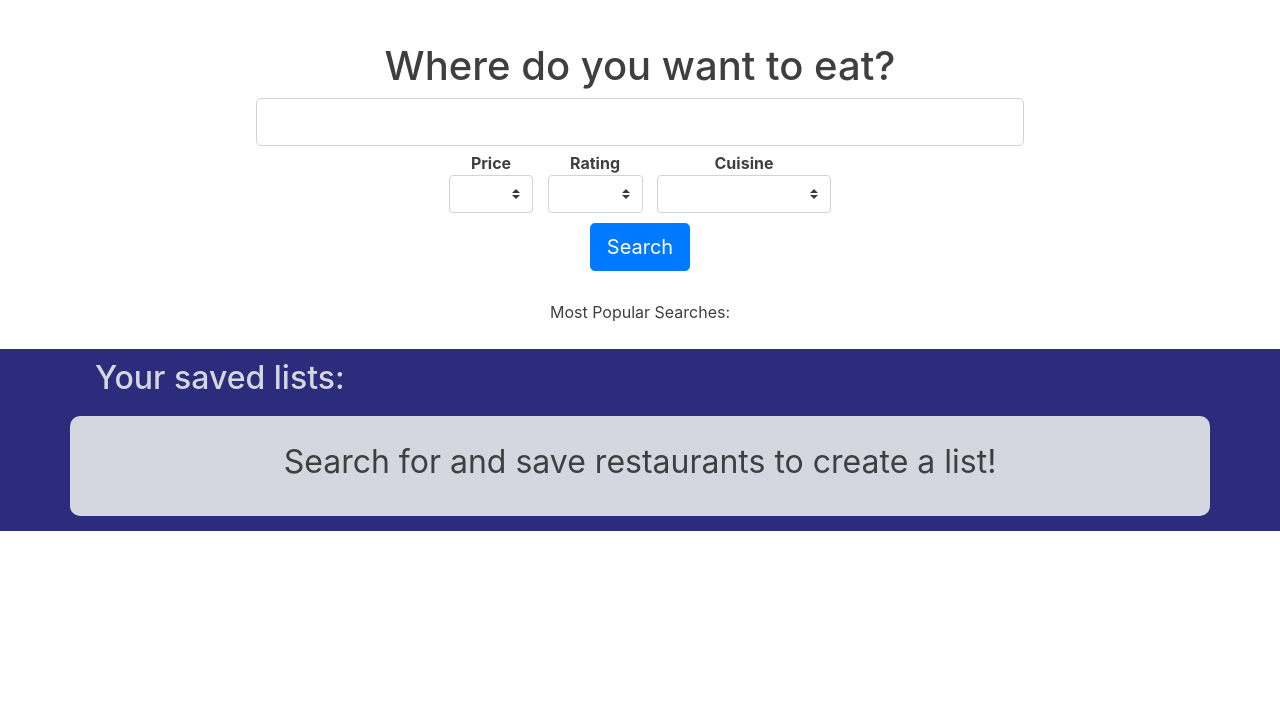
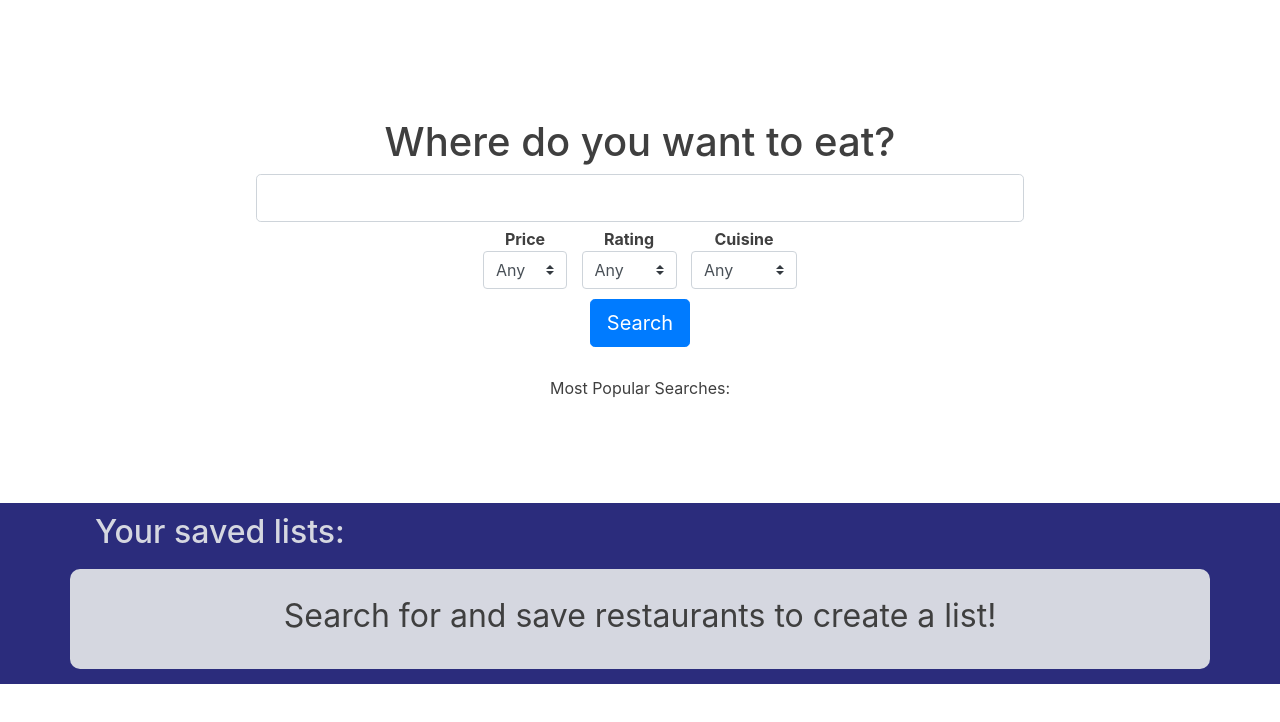
Before and after one commit to mikeymuller/ByteSaver, a website with bundled scripts: page src/html/homepage.html in a window 1280 px wide. Built offline with nearby package versions, Linux system fonts and the light colour scheme; no server answers.

Commit message:
Fixed some view bugs

```diff
--- a/src/css/homepage.css
+++ b/src/css/homepage.css
@@ -1,9 +1,13 @@
 
 .location-searcher{
-    padding: 2% 20% 2% 20%;
+    padding: 8% 20% 8% 20%;
     color: rgb(63, 63, 63);
     text-align: center;
     border-bottom: black;
+}
+
+.all-content{
+    min-height: 100%;
 }
 
 .location-search-button{
@@ -24,6 +28,8 @@
 
 body{
     background-color: rgb(213, 215, 224);
+    height: 100%;
+    margin: 0;
 }
 
 
@@ -47,6 +53,7 @@ body{
 .saved-lists{
     background-color: rgba(2, 3, 99, 0.836);
     color: rgb(213, 215, 224);
+    min-height: 100%;
 }
 
 h2{
--- a/src/html/homepage.html
+++ b/src/html/homepage.html
@@ -15,7 +15,7 @@
     </head>
 
     <body>
-        <div class="container">
+        <div class="all-content">
                 <nav class="navbar navbar-ct-default navbar-fixed-top" role="navigation">
                     <div class="collapse navbar-collapse" id="bs-example-navbar-collapse-1">
                     <ul class="nav navbar-nav navbar-right">
@@ -32,7 +32,7 @@
                         </li>
                     </ul>
                     </div><!-- /.navbar-collapse -->
-                </div><!-- /.container-fluid -->
+                <!-- /.container-fluid -->
                 </nav>
                   <!--  end navbar -->
             <div class = "location-searcher">
@@ -48,7 +48,7 @@
                     <strong>Price</strong>
                     <br>
                     <select id="price_filter" class="custom-select">
-                            <option value="blank"></option>
+                            <option value="blank">Any</option>
                             <option value="1">$</option>
                             <option value="2">$$</option>
                             <option value="3">$$$</option>
@@ -59,7 +59,7 @@
                     <strong>Rating</strong>
                     <br>
                     <select id="rating_filter" class="custom-select">
-                            <option value="blank"></option>
+                            <option value="blank">Any</option>
                             <option value=1>1 star</option>
                             <option value=2>2 stars</option>
                             <option value=3>3 stars</option>
@@ -71,53 +71,16 @@
                             <strong>Cuisine</strong>
                             <br>
                             <select id="cuisine_filter" class="custom-select">
-                             <option value="blank"></option>
-                            <option>American</option>
-                            <option>Asian Fusion</option>
-                            <option>Belgian</option>
-                            <option">Bistros</option>
-                            <option>Breakfast/Brunch</option>
-                            <option>Burgers</option>
-                            <option>Cafes</option>
-                            <option>Cajun/Creole</option>
-                            <option>Carribean</option>
-                            <option>Chinese</option>
-                            <option>Comfort Food</option>
-                            <option>Cuban</option>
-                            <option>Delis</option>
-                            <option>Diners</option>
-                            <option>Fast Food</option>
-                            <option>Food Court</option>
-                            <option>Diners</option>
-                            <option>French</option>
-                            <option>Gluten-Free</option>
-                            <option>Halal</option>
-                            <option>Indian</option>
-                            <option>Italian</option>
-                            <option>Diners</option>
-                            <option>Japenese</option>
-                            <option>Korean</option>
-                            <option>Kosher</option>
-                            <option>Latin American</option>
-                            <option>Malaysian</option>
-                            <option>Mediteranean</option>
-                            <option>Mexican</option>
-                            <option>Peruvian</option>
-                            <option>Pizza</option>
-                            <option>Portuguese</option>
-                            <option>Salad</option>
-                            <option>Sandwiches</option>
-                            <option>Seafood</option>
-                            <option>Southern</option>
-                            <option>Spanish</option>
-                            <option>Steakhouse</option>
-                            <option>Sushi</option>
-                            <option>Tapas</option>
-                            <option>Tex-Mex</option>
-                            <option>Thai</option>
-                            <option>Vegan</option>
-                            <option>Vegetarian</option>
-                            <option>Vietnamese</option>
+                             <option value="blank">Any</option>
+                            <option>Italian</option>
+                            <option>Thai</option>
+                            <option>Chinese</option>
+                            <option>Mexican</option>
+                            <option>Seafood</option>
+                            <option>Burgers</option>
+                            <option>Cafes</option>
+                            <option>Bars</option>
+                            <option>Vegan</option>
 
                             </select>
                         </div>
@@ -133,6 +96,7 @@
                 </div>
 
             </div>
+
             <div class="saved-lists">
                 <div class="container">
                         <h2> Your saved lists: </h2>
```
